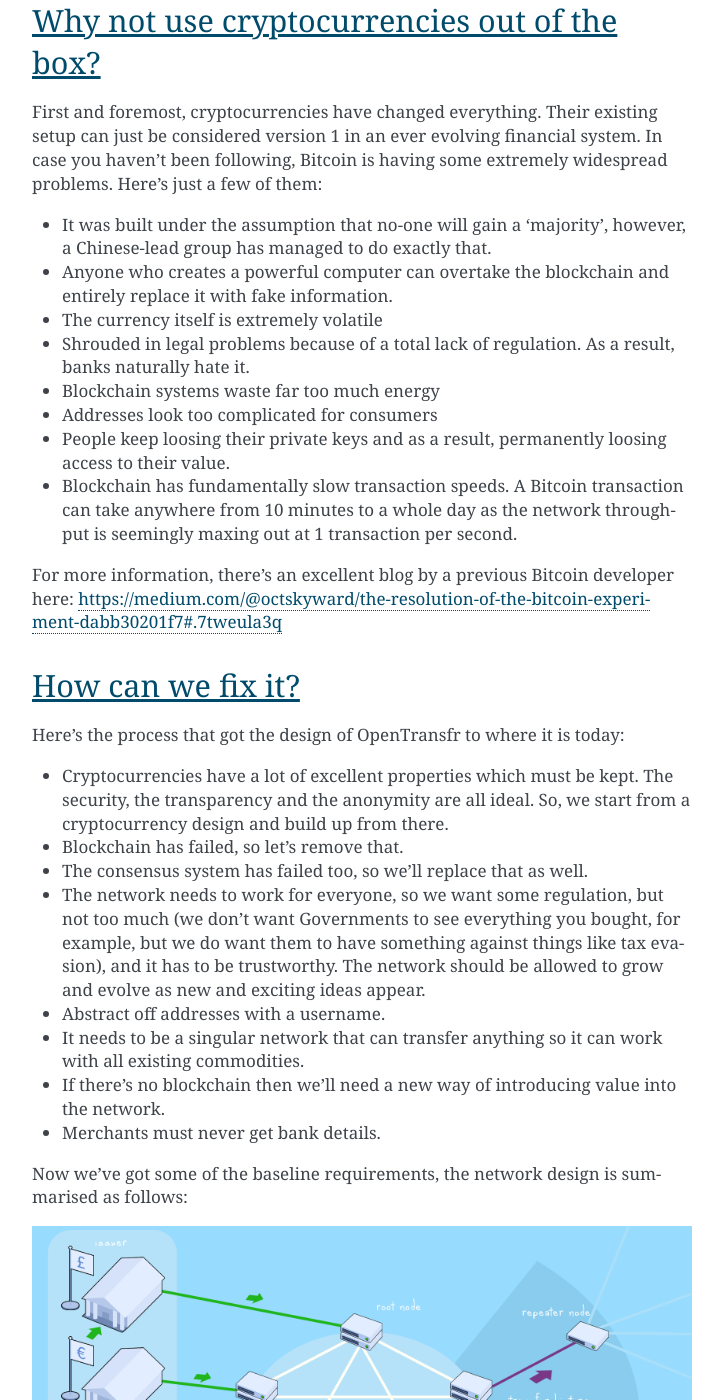
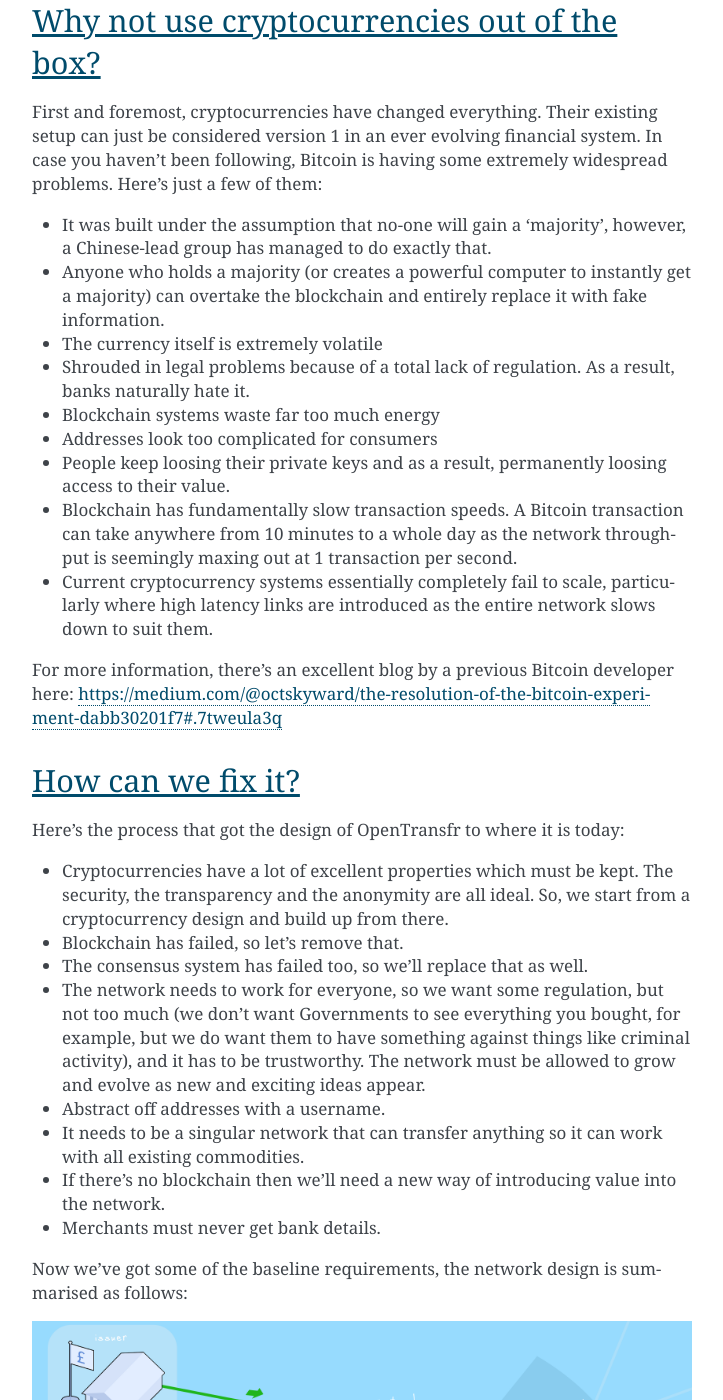
Before and after one commit to OpenTransfr/Core, a Sphinx documentation site: the page built from docs/index.rst, in a window 1280 px wide and 1400 px high, scrolled down 1091 px. Shown: the whole window, without its empty margins (388-1111 px from the left). Built offline with Sphinx 7.4.7, drawn with Linux system fonts in a browser that asks for light colours.

Commit message:
Update index.rst

```diff
--- a/docs/index.rst
+++ b/docs/index.rst
@@ -30,13 +30,14 @@
 First and foremost, cryptocurrencies have changed everything. Their existing setup can just be considered version 1 in an ever evolving financial system. In case you haven't been following, Bitcoin is having some extremely widespread problems. Here's just a few of them:
 
 - It was built under the assumption that no-one will gain a 'majority', however, a Chinese-lead group has managed to do exactly that.
-- Anyone who creates a powerful computer can overtake the blockchain and entirely replace it with fake information.
+- Anyone who holds a majority (or creates a powerful computer to instantly get a majority) can overtake the blockchain and entirely replace it with fake information.
 - The currency itself is extremely volatile
 - Shrouded in legal problems because of a total lack of regulation. As a result, banks naturally hate it.
 - Blockchain systems waste far too much energy
 - Addresses look too complicated for consumers
 - People keep loosing their private keys and as a result, permanently loosing access to their value.
 - Blockchain has fundamentally slow transaction speeds. A Bitcoin transaction can take anywhere from 10 minutes to a whole day as the network throughput is seemingly maxing out at 1 transaction per second.
+- Current cryptocurrency systems essentially completely fail to scale, particularly where high latency links are introduced as the entire network slows down to suit them.
 
 For more information, there's an excellent blog by a previous Bitcoin developer here: https://medium.com/@octskyward/the-resolution-of-the-bitcoin-experiment-dabb30201f7#.7tweula3q
 
@@ -48,7 +49,7 @@
 - Cryptocurrencies have a lot of excellent properties which must be kept. The security, the transparency and the anonymity are all ideal. So, we start from a cryptocurrency design and build up from there.
 - Blockchain has failed, so let's remove that.
 - The consensus system has failed too, so we'll replace that as well.
-- The network needs to work for everyone, so we want some regulation, but not too much (we don't want Governments to see everything you bought, for example, but we do want them to have something against things like tax evasion), and it has to be trustworthy. The network should be allowed to grow and evolve as new and exciting ideas appear.
+- The network needs to work for everyone, so we want some regulation, but not too much (we don't want Governments to see everything you bought, for example, but we do want them to have something against things like criminal activity), and it has to be trustworthy. The network must be allowed to grow and evolve as new and exciting ideas appear.
 - Abstract off addresses with a username.
 - It needs to be a singular network that can transfer anything so it can work with all existing commodities.
 - If there's no blockchain then we'll need a new way of introducing value into the network.
```
